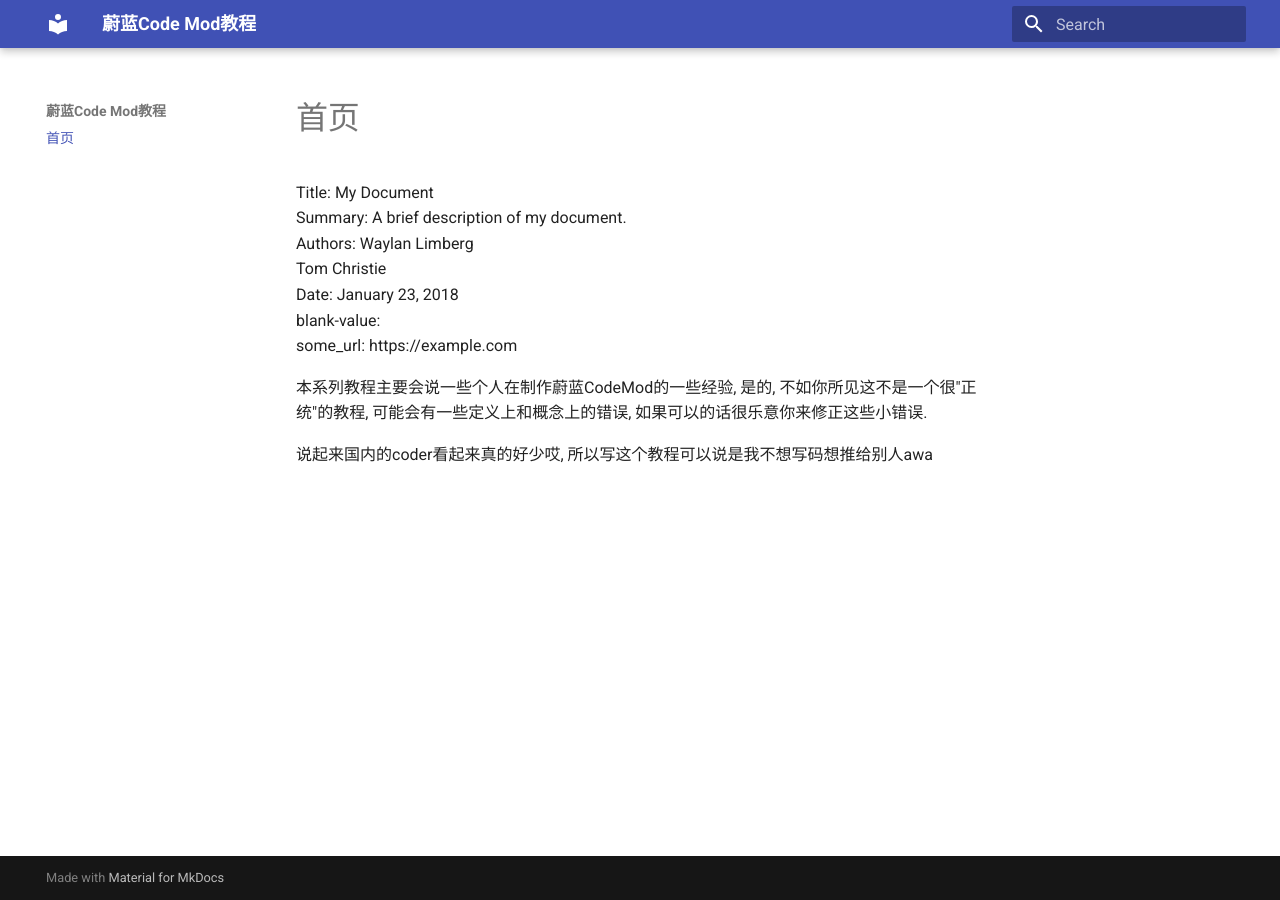
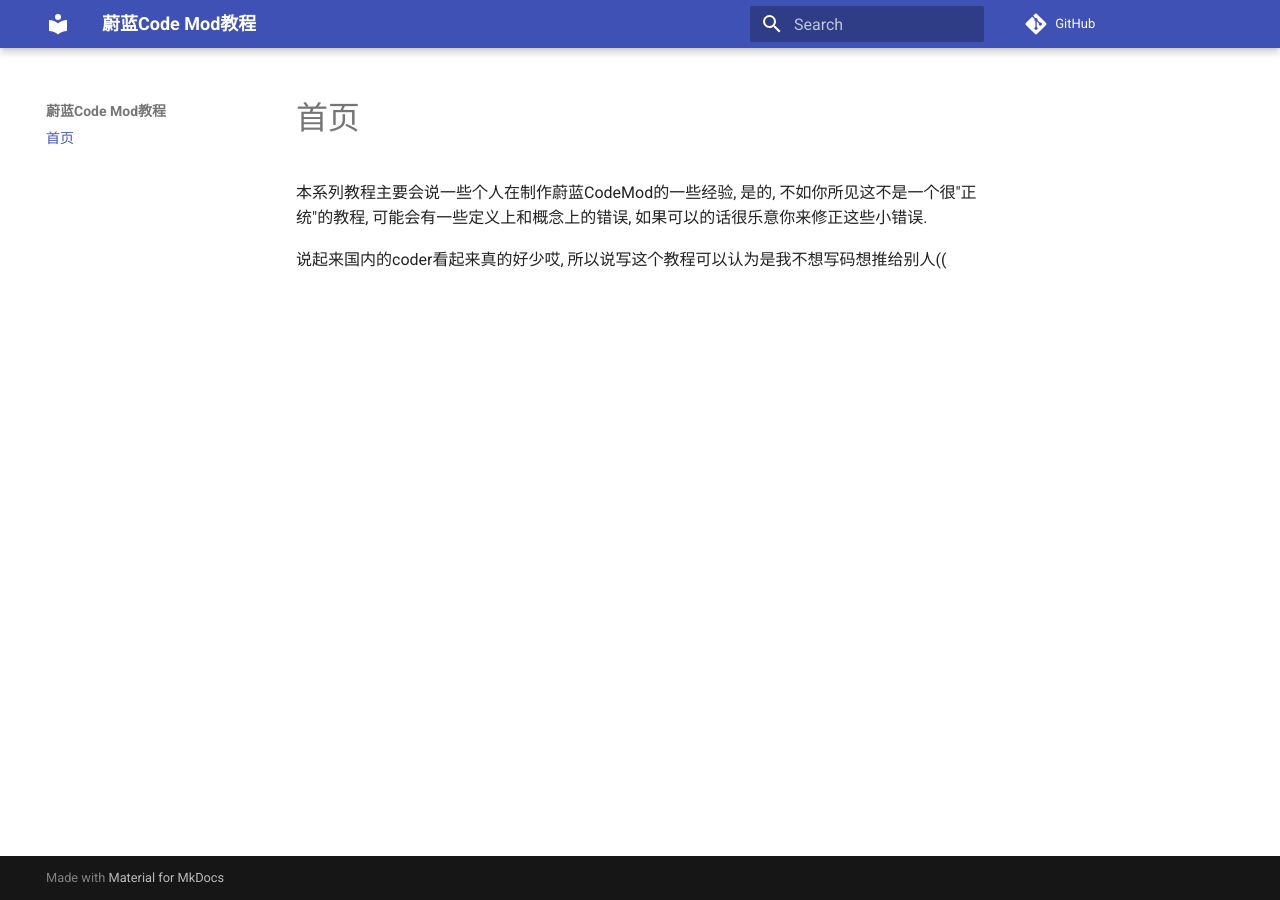
Before and after one commit to Saplonily/CelesteModTutorial, an MkDocs documentation site: the page built from docs/index.md, in a window 1280 px wide. Built offline with MkDocs 1.6.1 and Material for MkDocs 9.7.7, drawn with Linux system fonts in a browser that asks for light colours; comment, search, counter and statistics services are not loaded.

Commit message:
删掉一些奇奇怪怪的东西, 再加一点奇奇怪怪的东西

```diff
--- a/docs/index.md
+++ b/docs/index.md
@@ -1,13 +1,5 @@
 # 首页
-
-Title:   My Document
-Summary: A brief description of my document.
-Authors: Waylan Limberg
-         Tom Christie
-Date:    January 23, 2018
-blank-value:
-some_url: https://example.com
 
 本系列教程主要会说一些个人在制作蔚蓝CodeMod的一些经验, 是的, 不如你所见这不是一个很"正统"的教程, 可能会有一些定义上和概念上的错误, 如果可以的话很乐意你来修正这些小错误.
 
-说起来国内的coder看起来真的好少哎, 所以写这个教程可以说是我不想写码想推给别人awa
+说起来国内的coder看起来真的好少哎, 所以说写这个教程可以认为是我不想写码想推给别人((
--- a/mkdocs.yml
+++ b/mkdocs.yml
@@ -1,4 +1,8 @@
 site_name: 蔚蓝Code Mod教程
+repo_url: https://github.com/Saplonily/CelesteModTourial
+site_description: Celeste Code Mod Tourial
+site_author: Saplonily
+
 theme:
   name: material
 
```
